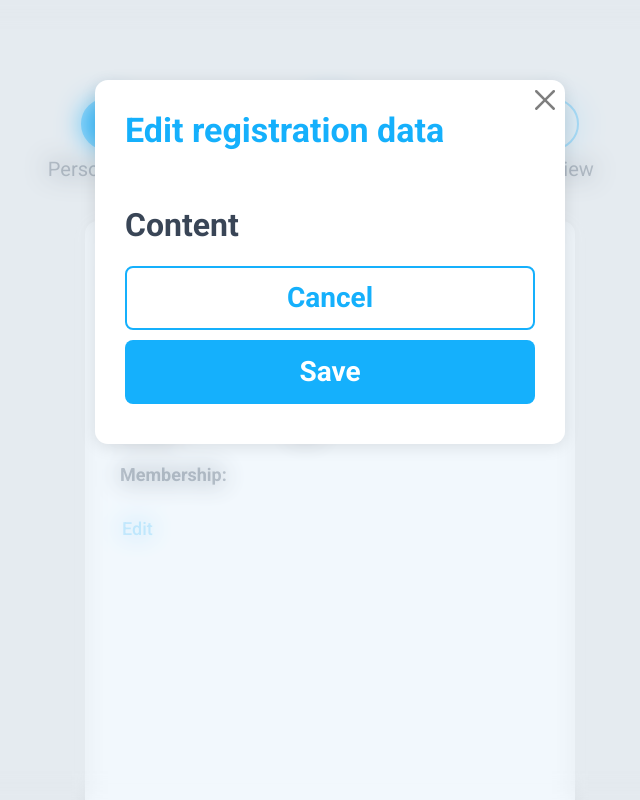
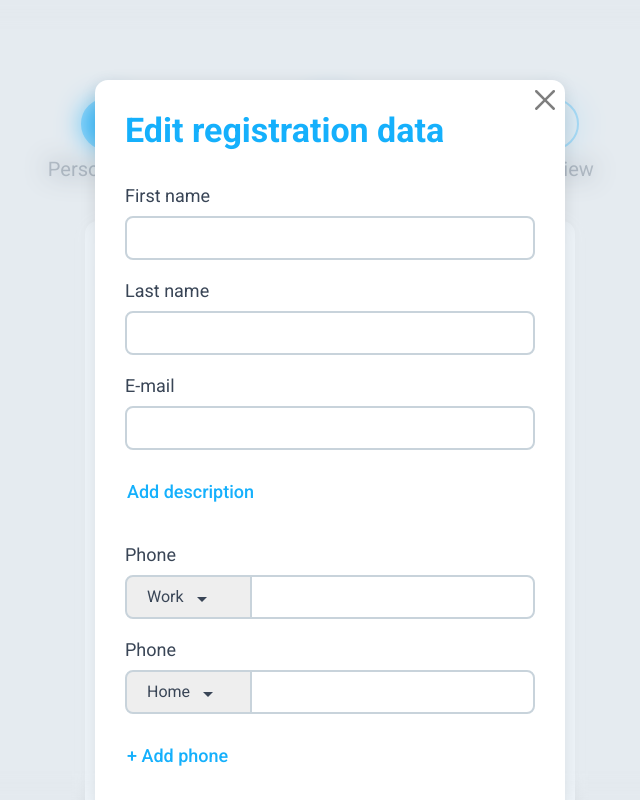
Before and after one commit to jurispl/homework, a Vue app: page /form/overview in a window 1280 px wide. Both pictures are taken after a click on the button "Edit". Shown: the top 800 px of the page, without its empty margins (310-950 px from the left). Built offline with nearby package versions, Linux system fonts and the light colour scheme.

Commit message:
FIX Modal edit

```diff
--- a/src/store/modules/user.js
+++ b/src/store/modules/user.js
@@ -8,7 +8,6 @@ export default {
     mutations: {
         setForm(state, data) {
            const idx = state.form.findIndex(i => i.fieldGroup.id === data.value.fieldGroup.id)
-            console.log(idx)
             if(idx !== -1){
                 state.form[idx] = data.value;
             } else {
--- a/src/views/FormOverview.vue
+++ b/src/views/FormOverview.vue
@@ -7,11 +7,18 @@
     >
       <template #default>
 
-       <h1>Content</h1>
+        <step-one
+            ref="personal"
+            :getGroupFields="fromStore('personal')"
+        ></step-one>
+        <step-two
+            ref="membership"
+            :getGroupFields="fromStore('membership')"
+        ></step-two>
 
         <div class="to-column">
           <button @click="closeModal" type="button" class="btn outline s-lg">Cancel</button>
-          <button type="button" class="btn primary s-lg">Save</button>
+          <button  @click="sendForm" type="button" class="btn primary s-lg">Save</button>
         </div>
       </template>
 
@@ -78,6 +85,9 @@
 
           <div class="button-group">
             <button @click="openModal" type="button" class="btn link">Edit</button>
+
+            <br>
+            <router-link to="/home"  class="btn link">Home</router-link>
           </div>
 
         </div>
@@ -98,7 +108,7 @@
 <script>
 import AppStepperHeader from "@/components/AppStepperHeader";
 import AppStepper from "@/components/AppStepper";
-import {mapGetters} from 'vuex'
+import {mapGetters, mapMutations} from 'vuex'
 import AppAlert from "@/components/AppAlert";
 import AppModal from "@/components/AppModal";
 import StepOne from "@/views/steps/StepOne";
@@ -107,9 +117,18 @@ import StepTwo from "@/views/steps/StepTwo";
 export default {
   name: "FormOverview",
   components: {StepTwo, StepOne, AppModal, AppAlert, AppStepperHeader, AppStepper},
-  inject: ['steps', 'phones'],
+  inject: ['steps'],
   computed: {
-   //  ...mapGetters('user', ['user']),
+   ...mapGetters('user', ['getForm']),
+    group() {
+      const group = {};
+      const form = JSON.parse(JSON.stringify(this.getForm));
+
+      form.forEach(elm => {
+        group[elm.fieldGroup.id] = elm;
+      });
+      return group;
+    },
   },
   data() {
     return {
@@ -119,6 +138,7 @@ export default {
     }
   },
   methods: {
+    ...mapMutations('user', ['setForm']),
     closeModal() {
       document.body.classList.remove('modal-open');
       this.showModal = false;
@@ -127,7 +147,7 @@ export default {
       document.body.classList.add('modal-open');
       this.showModal = true;
     },
-    async sendForm() {
+   /* async sendForm() {
       try {
         // TEST Random error request!
         const artifact = Math.random() >= 0.5 ? 'ERR' : '';
@@ -171,6 +191,25 @@ export default {
       }
 
 
+    },*/
+
+    fromStore(id) {
+      if (this.group[id]) {
+        return this.group[id];
+      } else {
+        return {};
+      }
+    },
+    sendForm() {
+
+      const fromPersonalRef = JSON.parse(JSON.stringify(this.$refs.personal.temporaryForm))
+      this.setForm({value: fromPersonalRef});
+
+      const fromMembershipRef = JSON.parse(JSON.stringify(this.$refs.membership.temporaryForm))
+      this.setForm({value: fromMembershipRef});
+
+      this.closeModal();
+      // this.$router.push('/form/membership');
     },
   }
 }
```
